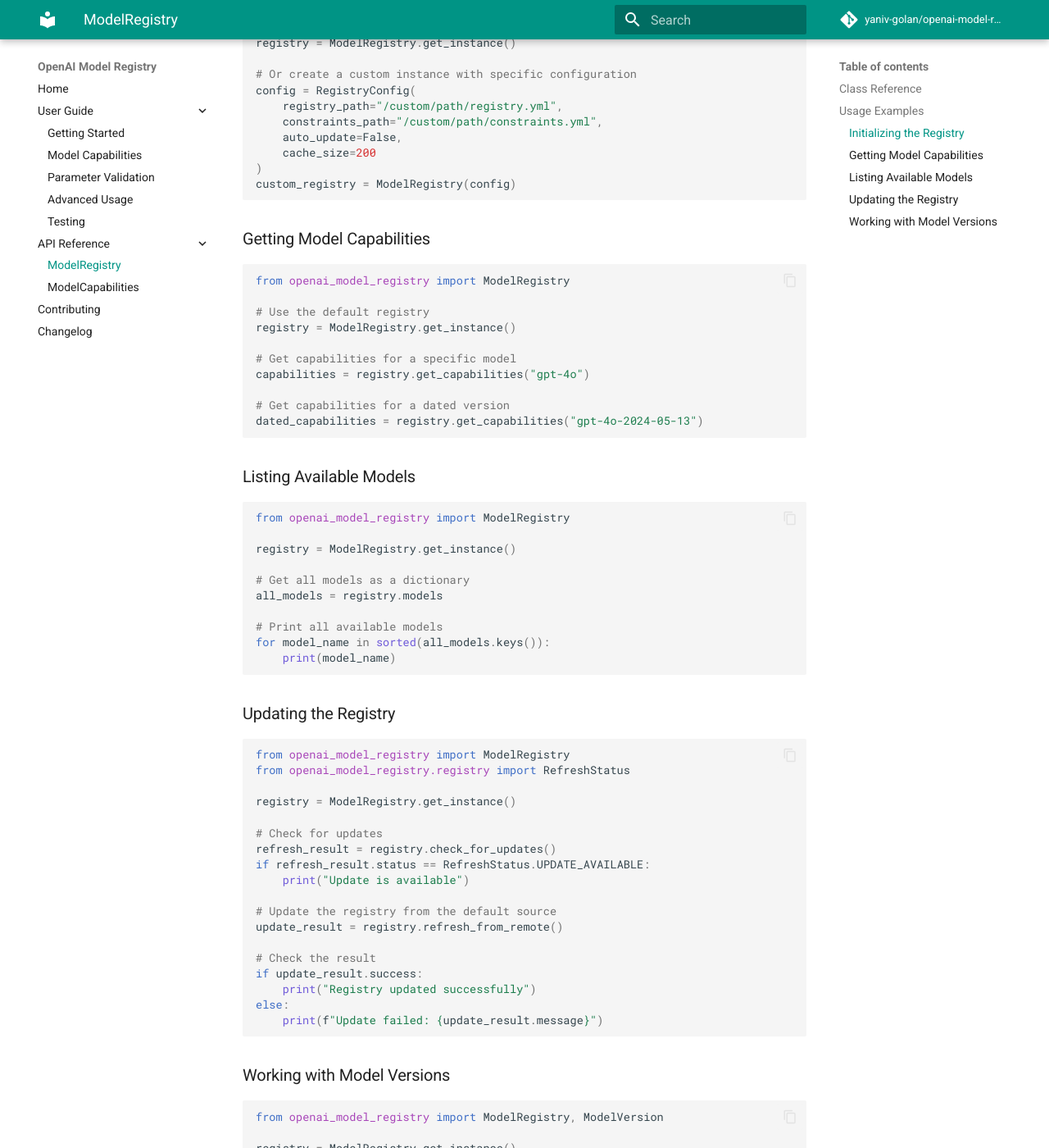
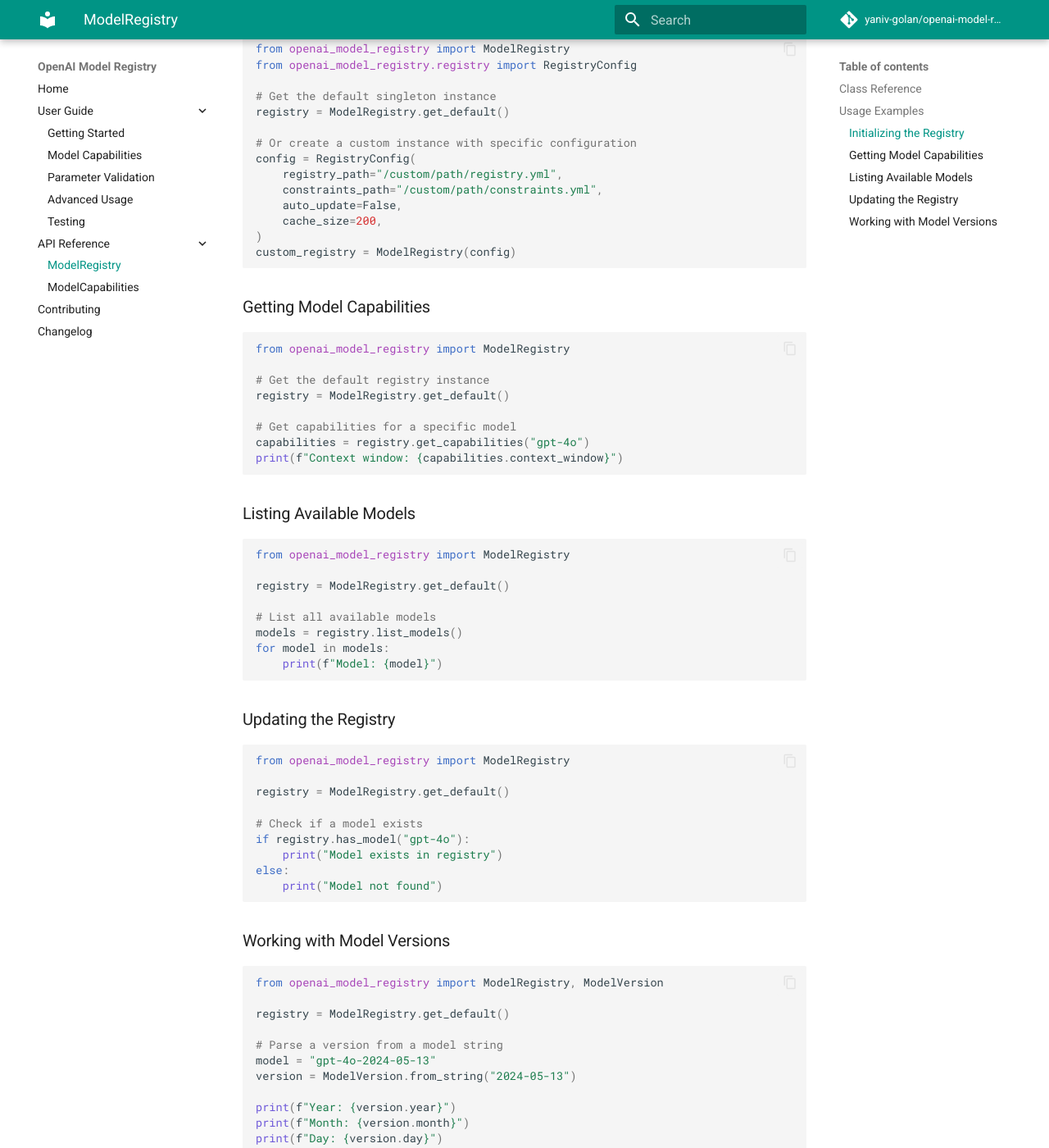
Before and after one commit to yaniv-golan/openai-model-registry, an MkDocs documentation site: the page built from docs/api/model-registry.md, in a window 1280 px wide and 1400 px high, scrolled down 718 px. Shown: the whole window at 82% size. Built offline with MkDocs 1.6.1 and Material for MkDocs 9.7.7, drawn with Linux system fonts in a browser that asks for light colours; comment, search, counter and statistics services are not loaded; some of the changed text lies outside the part shown.

Commit message:
fix: update usage examples to use get_default() method for ModelRegistry

````diff
--- a/docs/api/model-registry.md
+++ b/docs/api/model-registry.md
@@ -5,14 +5,14 @@
 ## Class Reference
 
 ::: openai_model_registry.registry.ModelRegistry
-    options:
-      show_root_heading: false
-      show_source: true
+options:
+show_root_heading: false
+show_source: true
 
 ::: openai_model_registry.registry.RegistryConfig
-    options:
-      show_root_heading: true
-      show_source: true
+options:
+show_root_heading: true
+show_source: true
 
 ## Usage Examples
 
@@ -23,14 +23,14 @@
 from openai_model_registry.registry import RegistryConfig
 
 # Get the default singleton instance
-registry = ModelRegistry.get_instance()
+registry = ModelRegistry.get_default()
 
 # Or create a custom instance with specific configuration
 config = RegistryConfig(
     registry_path="/custom/path/registry.yml",
     constraints_path="/custom/path/constraints.yml",
     auto_update=False,
-    cache_size=200
+    cache_size=200,
 )
 custom_registry = ModelRegistry(config)
 ```
@@ -40,14 +40,12 @@
 ```python
 from openai_model_registry import ModelRegistry
 
-# Use the default registry
-registry = ModelRegistry.get_instance()
+# Get the default registry instance
+registry = ModelRegistry.get_default()
 
 # Get capabilities for a specific model
 capabilities = registry.get_capabilities("gpt-4o")
-
-# Get capabilities for a dated version
-dated_capabilities = registry.get_capabilities("gpt-4o-2024-05-13")
+print(f"Context window: {capabilities.context_window}")
 ```
 
 ### Listing Available Models
@@ -55,37 +53,26 @@
 ```python
 from openai_model_registry import ModelRegistry
 
-registry = ModelRegistry.get_instance()
+registry = ModelRegistry.get_default()
 
-# Get all models as a dictionary
-all_models = registry.models
-
-# Print all available models
-for model_name in sorted(all_models.keys()):
-    print(model_name)
+# List all available models
+models = registry.list_models()
+for model in models:
+    print(f"Model: {model}")
 ```
 
 ### Updating the Registry
 
 ```python
 from openai_model_registry import ModelRegistry
-from openai_model_registry.registry import RefreshStatus
 
-registry = ModelRegistry.get_instance()
+registry = ModelRegistry.get_default()
 
-# Check for updates
-refresh_result = registry.check_for_updates()
-if refresh_result.status == RefreshStatus.UPDATE_AVAILABLE:
-    print("Update is available")
-
-# Update the registry from the default source
-update_result = registry.refresh_from_remote()
-
-# Check the result
-if update_result.success:
-    print("Registry updated successfully")
+# Check if a model exists
+if registry.has_model("gpt-4o"):
+    print("Model exists in registry")
 else:
-    print(f"Update failed: {update_result.message}")
+    print("Model not found")
 ```
 
 ### Working with Model Versions
@@ -93,7 +80,7 @@
 ```python
 from openai_model_registry import ModelRegistry, ModelVersion
 
-registry = ModelRegistry.get_instance()
+registry = ModelRegistry.get_default()
 
 # Parse a version from a model string
 model = "gpt-4o-2024-05-13"
@@ -116,3 +103,32 @@
     is_dated = ModelVersion.is_dated_model("gpt-4o")
     print(f"Is a dated model: {is_dated}")  # False
 ```
+
+```python
+from openai_model_registry import ModelRegistry
+
+registry = ModelRegistry.get_default()
+
+# Update registry from remote source
+try:
+    result = registry.refresh_from_remote()
+    print(f"Update result: {result}")
+except Exception as e:
+    print(f"Update failed: {e}")
+```
+
+```python
+from openai_model_registry import ModelRegistry
+
+registry = ModelRegistry.get_default()
+
+# Check for updates without applying them
+try:
+    result = registry.check_for_updates()
+    if result.needs_update:
+        print("Updates available!")
+        print(f"Current version: {result.current_version}")
+        print(f"Latest version: {result.latest_version}")
+except Exception as e:
+    print(f"Update check failed: {e}")
+```
````
Also changed, not shown: docs/api/model-capabilities.md (+58 -15 lines).
